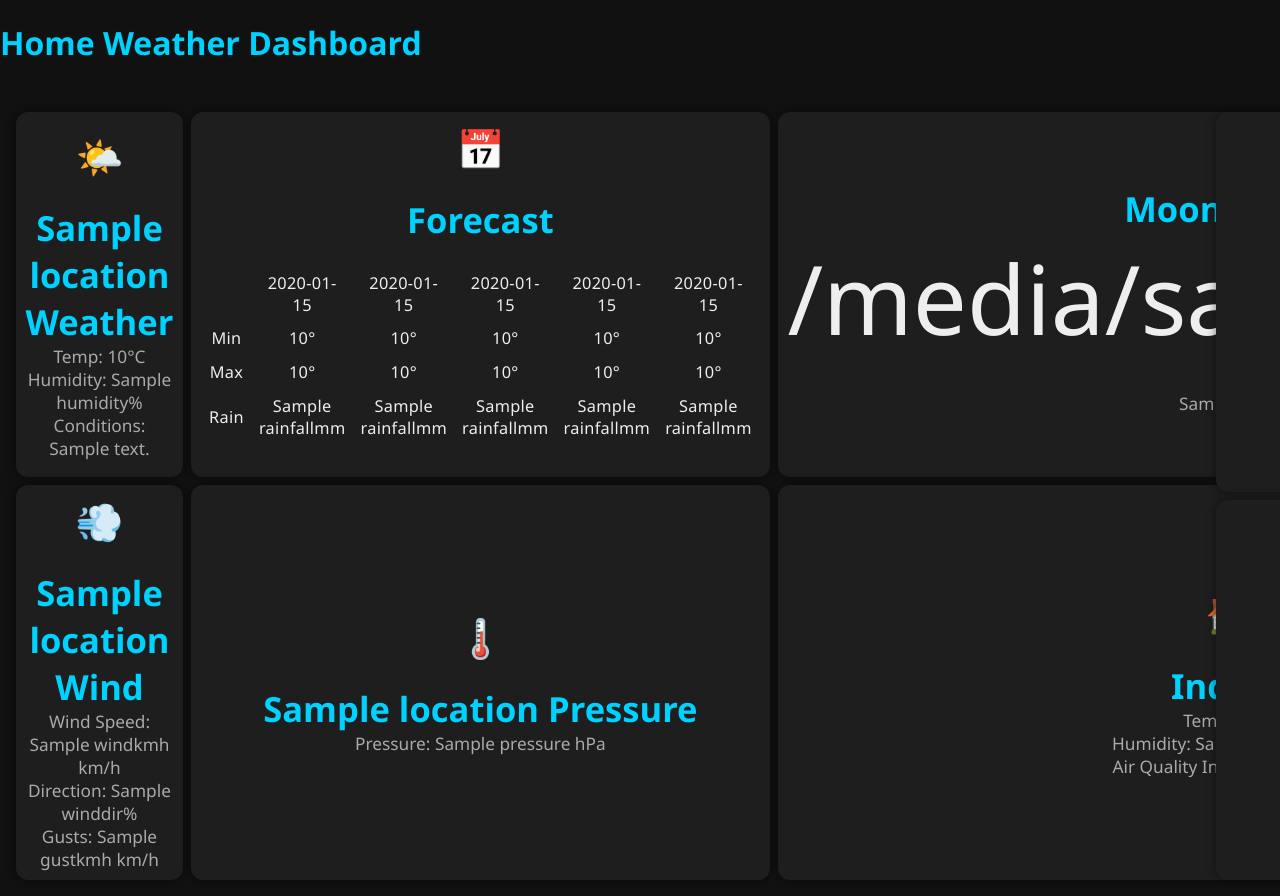
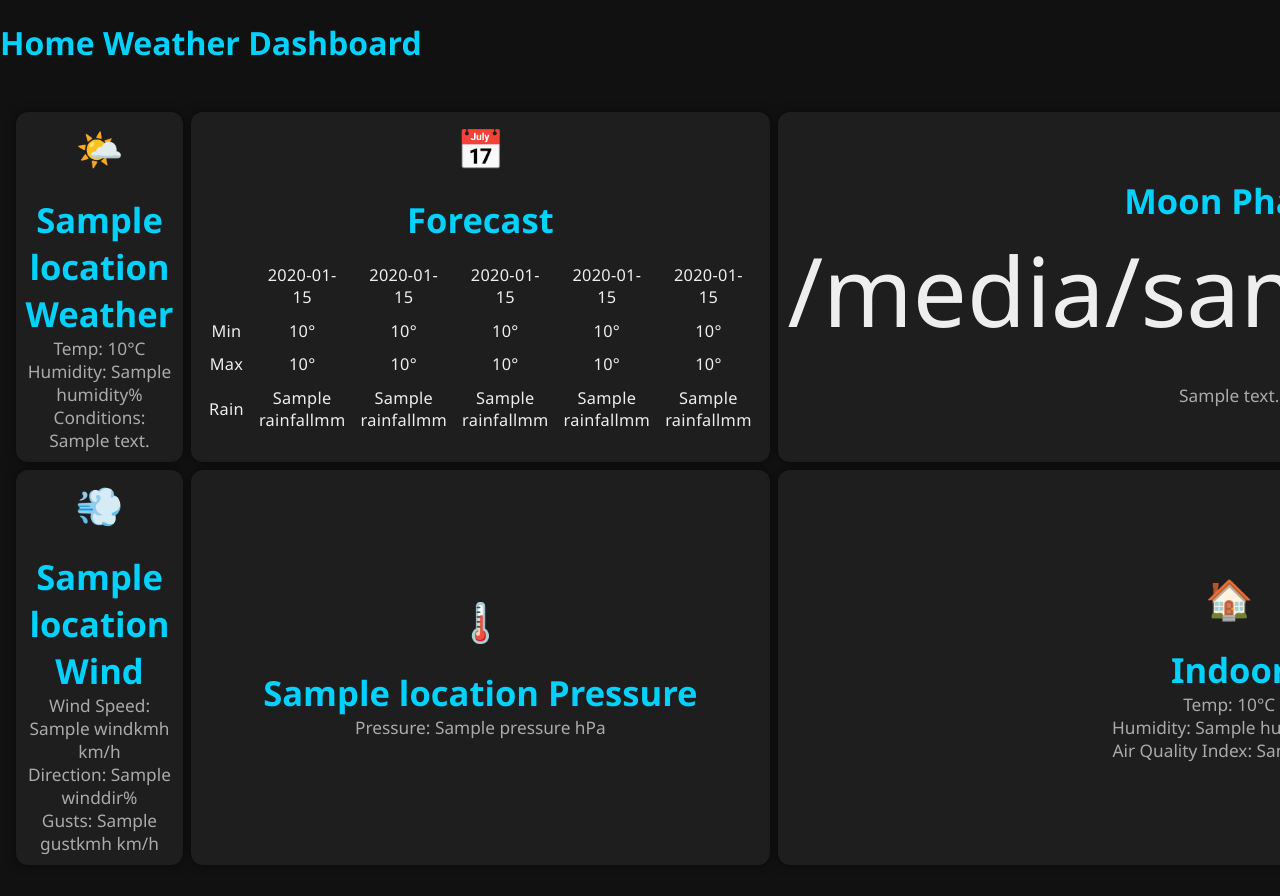
Before and after one commit to njhoward/weather-dashboard, a Flask app: template templates/dashboard.html in a window 1280 px wide. Run offline with Flask 3, Linux system fonts and the light colour scheme; the template is opened without the code that fills it: most values are stand-ins (such as "Sample title", 1, 10 or a date in 2020).

Commit message:
bottom border

```diff
--- a/static/style.css
+++ b/static/style.css
@@ -23,17 +23,8 @@ body {
     padding: 1em;
     box-sizing: border-box;
     scroll-snap-align: start;
-    height: calc(100vh - 60px);
+    height: calc(100vh - 120px);
 }
-
-@media (min-width: 1025px) {
-    .page {
-        max-width: 1200px;
-        margin: auto;
-        height: 100vh;
-    }
-}
-
 
 h1 {
     font-size: 2em;
```
